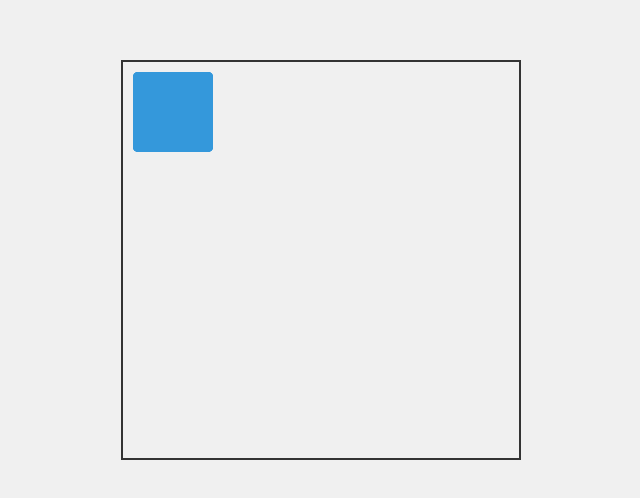
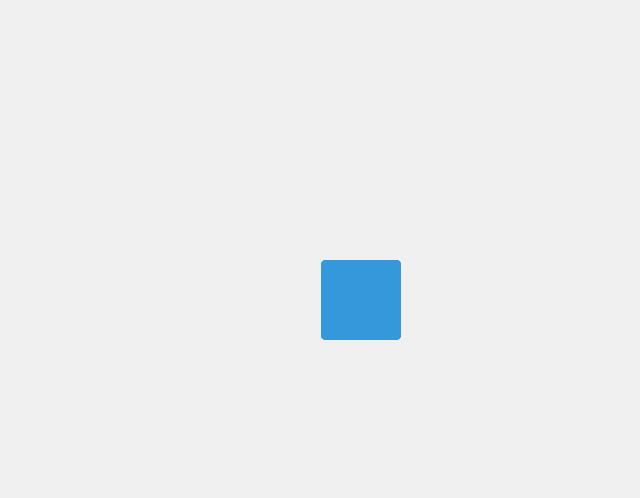
Before and after one commit to acciojob/Click-And-Drag-SAHILDWIVEDI1232, a website: page main.html in a window 1280 px wide. Shown: the part 140-638 px from the top of the page, without its empty margins (319-959 px from the left). Drawn offline with Linux system fonts and the light colour scheme.

Commit message:
created a submission

```diff
--- a/main.html
+++ b/main.html
@@ -7,7 +7,7 @@
   <link rel="stylesheet" href="styles.css" />
 </head>
 <body>
-  <div class="container" id="container">
+  <div class="items" id="container">
     <div class="cube"></div>
     <div class="cube"></div>
     <div class="cube"></div>
```
